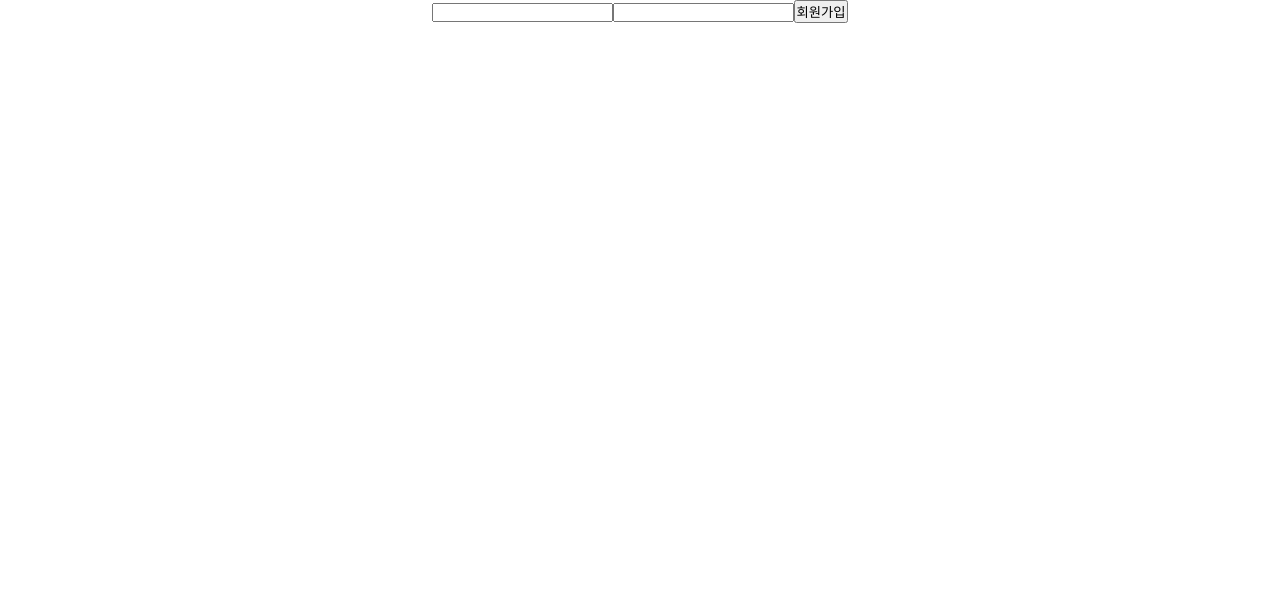
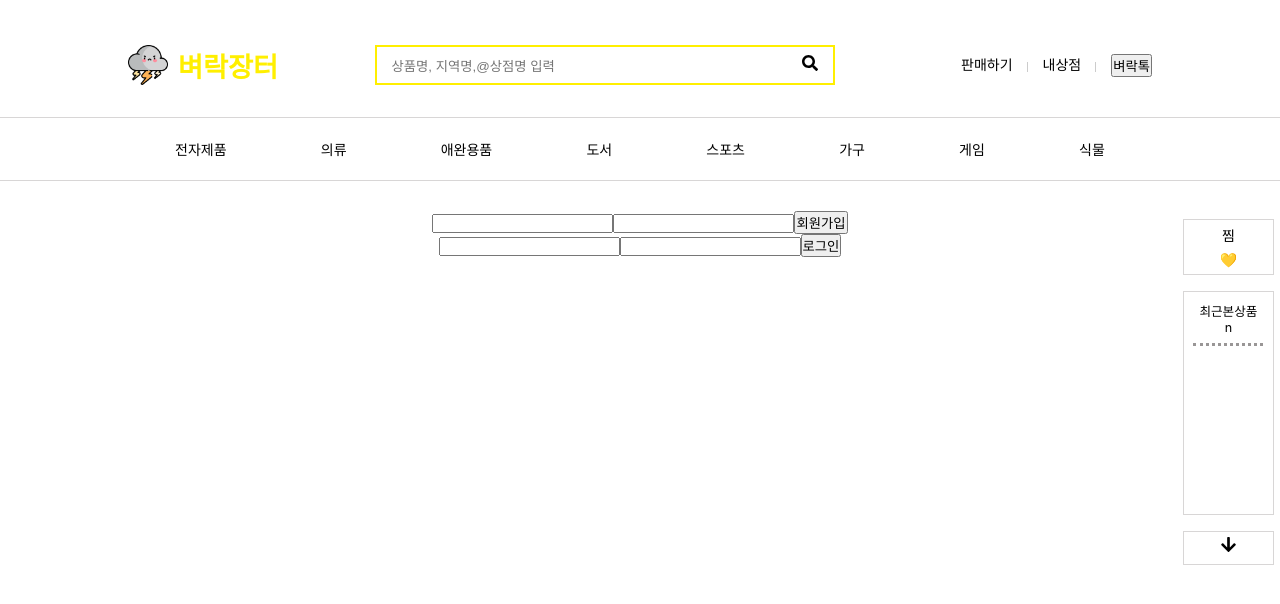
Before and after one commit to jaesoekjjang/lightning-market, a React (Create React App) app: page /#/sell in a window 1280 px wide. Shown: the top 604 px of the page. Built offline with nearby package versions, Linux system fonts and the light colour scheme.

Commit message:
'RegisterLogin'

```diff
--- a/src/App.js
+++ b/src/App.js
@@ -1,12 +1,29 @@
-import React, { useState } from 'react';
+import React, { useState, useReducer } from 'react';
 import AppRouter from './AppRouter';
 
+const reducer = (state, action) => {
+  switch (action.type) {
+    case "LOG_IN":
+      return {
+        isLoggedIn: true
+      }
+    case "LOG_OUT":
+      return {
+        isLoggedIn: false
+      }
+  }
+}
 
+export const UserDispatch = React.createContext(null);
 
 function App() {
-  const [isLoggedIn, setIslogggedIn] = useState(false);
+
+  const [isLoggedIn, dispatch] = useReducer(reducer, false)
+
   return (
-    <AppRouter isLoggedIn={isLoggedIn} />
+    <UserDispatch.Provider value={dispatch}>
+      <AppRouter isLoggedIn={isLoggedIn} />
+    </UserDispatch.Provider>
   )
 };
 
--- a/src/CommonPage/Login.js
+++ b/src/CommonPage/Login.js
@@ -1,11 +1,15 @@
-import React, { useState } from 'react'
+import React, { useState, useContext } from 'react'
+import { UserDispatch } from '../App'
 import firebase from 'firebase/app'
 import { auth } from '../fbase'
+import Header from './header'
 
 const Login = () => {
   const [email, setEmail] = useState('')
   const [password, setPassword] = useState('')
   const [userData, setUserData] = useState([])
+
+  const dispatch = useContext(UserDispatch);
 
 
   const onChangeInput = (e) => {
@@ -17,7 +21,7 @@ const Login = () => {
     }
   }
 
-  const onSubmitForm = async (e) => {
+  const onSubmitRegisterForm = async (e) => {
     e.preventDefault();
     let userInfo;
     try {
@@ -30,12 +34,49 @@ const Login = () => {
     }
   }
 
+  const onSubmitSignInForm = async (e) => {
+    e.preventDefault();
+    try {
+      await auth.signInWithEmailAndPassword(email, password)
+      Login();
+      alert('Hi');
+    } catch (err) {
+      let errCode = err.code;
+      let errMsg = err.message;
+      if (errCode === 'auth/wrong-password') {
+        alert("비밀번화 틀렸습니다.")
+      } else {
+        alert(errMsg);
+      }
+
+    }
+  }
+
+  const Login = () => {
+    dispatch({
+      type: "LOG_IN"
+    })
+  }
+
+  const Logout = () => {
+    dispatch({
+      type: "LOG_OUT"
+    })
+  }
+
+  console.log(auth.currentUser);
   return (
     <div>
-      <form onSubmit={onSubmitForm}>
+      <Header />
+      <form onSubmit={onSubmitRegisterForm}>
         <input type="email" name='email' onChange={onChangeInput} />
         <input type="password" name='password' onChange={onChangeInput} />
         <button>회원가입</button>
+      </form>
+      <form onSubmit={onSubmitSignInForm}>
+        <input type="email" name='email' onChange={onChangeInput} />
+        <input type="password" name='password' onChange={onChangeInput} />
+        <button>로그인</button>
       </form>
     </div>
   )
--- a/src/CommonPage/StyledLi.jsx
+++ b/src/CommonPage/StyledLi.jsx
@@ -4,29 +4,23 @@ import styled from 'styled-components';
 const WrapperDiv = styled.div`
   padding: 0 1rem;
   position: relative;
-  z-index:1;
 
 
-  }
+
 
   &>li{
   cursor:pointer;
+
   }
 
   &>ul{
     position:absolute;
     list-style:none;
-    // z-index:-1;
     bottom:-500%;
     opacity: 0;
     transition: bottom 0.3s;
+    pointer-events: none;
   }
-
-  // &>ul::before{
-  //   content:'';
-  //   display:block;
-  //   height:2.31rem;
-  // }
 
   &:hover > ul{
     // background-color: grey;
@@ -36,11 +30,16 @@ const WrapperDiv = styled.div`
     &>li:first-child{
     padding-top:2.5rem;
     }
+
+  }
+  &:hover > ul li{
+    pointer-events:auto;
   }
 
   &> ul>li{
     padding:0.5rem 0;
     cursor: pointer;
+
   }
 `
 
--- a/src/SellPage/Sell.js
+++ b/src/SellPage/Sell.js
@@ -1,9 +1,9 @@
 import React from 'react'
+import { HashRouter as Router, Route, Switch, Link } from 'react-router-dom';
+import styled from 'styled-components';
+import Post from './components/Post';
+import Manage from './components/Manage';
 import Header from '../CommonPage/header';
-import styled from 'styled-components';
-import { Link } from 'react-router-dom';
-import SellRouter from './SellRouter';
-import ProductRegister from './ProductRegister';
 
 const SellPageWrapper = styled.div`
   margin: 0 auto;
@@ -13,17 +13,22 @@ const SellPageWrapper = styled.div`
 
 const Sell = () => {
   return (
+    <Router>
       <React.Fragment>
         <Header />
         <SellPageWrapper className="wrapper">
           <ul>
             <li><Link to='/sell/post'>상품등록</Link></li>
             <li><Link to='/sell/manage'>상품관리</Link></li>
-          <li><Link to >구매/판매 내역</Link></li>
+            <li><Link to='/sell/history' >구매/판매 내역</Link></li>
           </ul>
         </SellPageWrapper>
-      <ProductRegister/>
       </React.Fragment>
+      <Switch>
+        <Route path='/sell/post'><Post /></Route>
+        <Route path='/sell/manage'><Manage /></Route>
+      </Switch>
+    </Router>
   )
 }
 
--- a/src/SellPage/SellRouter.js
+++ /dev/null
@@ -1,18 +0,0 @@
-import React from 'react';
-import { HashRouter as Router, Route, Switch } from 'react-router-dom';
-import Post from './components/Post';
-import Manage from './components/Manage';
-
-const SellRouter = () => {
-  return (
-    <Router>
-      <Switch>
-        <Route path='/post'><Post /></Route>
-        <Route path='/manage'><Manage /></Route>
-      </Switch>
-    </Router>
-
-  )
-}
-
-export default SellRouter;
--- /dev/null
+++ b/src/SellPage/components/DashBoard.jsx
@@ -0,0 +1,27 @@
+import React from 'react'
+import styled from 'styled-components';
+
+const DashBoardUl = styled.ul`
+
+`
+const DashBoard = () => {
+  return (
+    <React.Fragment>
+      <div>
+        <ul>
+          <li>사진</li>
+          <li>판매상태</li>
+          <li>상품명</li>
+          <li>가격</li>
+          <li>안전결제 환영</li>
+          <li>찜/댓글</li>
+          <li>최근수정일</li>
+          <li>기능</li>
+        </ul>
+      </div>
+      <div></div>
+    </React.Fragment>
+  )
+}
+
+export default DashBoard;
--- a/src/SellPage/components/Manage.jsx
+++ b/src/SellPage/components/Manage.jsx
@@ -1,10 +1,25 @@
 import React from 'react'
+import DashBoard from './DashBoard'
 
 const Manage = () => {
   return (
-    <div>
-      manage
-    </div>
+    <React.Fragment>
+      <div className='filter'>
+        <input type="text" placeholder='상품을 입력해주세요' />
+        <select name="" id="">
+          <option value="">10개씩</option>
+          <option value="">20개씩</option>
+          <option value="">50개씩</option>
+        </select>
+        <select name="" id="">
+          <option value="">전체</option>
+          <option value="">판매중</option>
+          <option value="">예약중</option>
+          <option value="">판매완료</option>
+        </select>
+      </div>
+      <DashBoard />
+    </React.Fragment>
   )
 }
 
--- a/src/SellPage/components/Post.jsx
+++ b/src/SellPage/components/Post.jsx
@@ -1,9 +1,13 @@
 import React from 'react'
+import ProductRegister from '../ProductRegister';
 
-const Post = () => {
+const Post = ({ props }) => {
+  console.log(props)
   return (
-    <React.Fragment>
-    </React.Fragment>
+    <div>
+      <ProductRegister />
+      <h1>1234</h1>
+    </div>
   )
 }
 
--- a/src/mypage/MyPage.js
+++ b/src/mypage/MyPage.js
@@ -1,5 +1,6 @@
 import React from 'react'
 import { HashRouter as Router, Switch, Route } from 'react-router-dom';
+import Header from '../CommonPage/header';
 
 // import Header from '../CommonPage/header';
 // import CategoryBar from '../CommonPage/categoryBar';
@@ -7,7 +8,10 @@ import { HashRouter as Router, Switch, Route } from 'react-router-dom';
 
 const MyPage = ({ isLoggedIn }) => {
   return (
-    <h1>My Page</h1>
+    <React.Fragment>
+      <Header />
+      <h1>My Page</h1>
+    </React.Fragment>
   )
 }
 
--- a/src/rootpage/components/carousel.js
+++ b/src/rootpage/components/carousel.js
@@ -23,7 +23,6 @@ import "slick-carousel/slick/slick-theme.css";
 const WrapDiv = styled.div`
     width: 1024px;
     margin: 0 auto;
-    z-index:0;
 `
 
 export default class Carousel extends Component {
```
Lines whose indentation alone changed are shown as unchanged.
